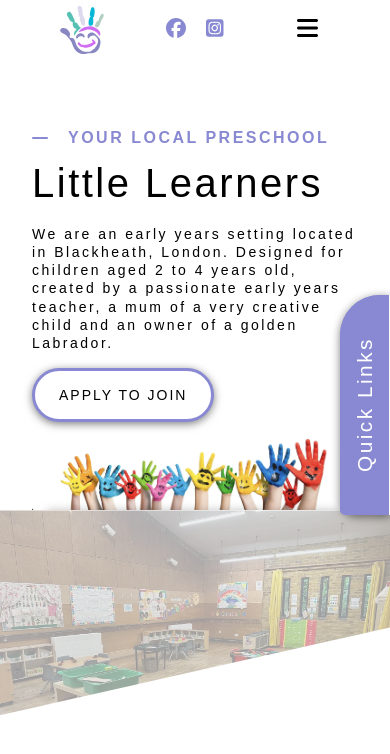
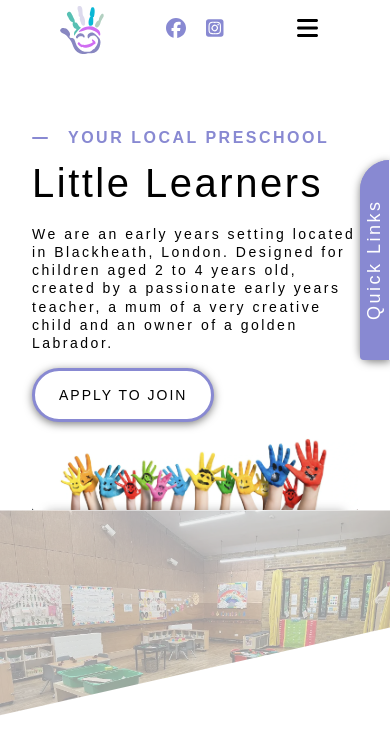
Before and after one commit to curveservices/little-learners, a React (Vite) app: page / in a window 390 px wide. Shown: the top 754 px of the page. Built offline with nearby package versions, Linux system fonts and the light colour scheme.

Commit message:
Add media query for quick-links-tab to enhance responsiveness on smaller screens

```diff
--- a/src/components/quickLinks/index.scss
+++ b/src/components/quickLinks/index.scss
@@ -63,3 +63,19 @@
     }
   }
 }
+@media screen and (max-width: 768px) {
+  .quick-links-tab {
+    top: 10rem;
+    .quick-links-wrapper {
+      .toggle-tab {
+        width: 30px;
+        height: 200px;
+        font-size: 18px;
+        &:hover {
+          background: var(--primary);
+          box-shadow: var(--box);
+        }
+      }
+    }
+  }
+}
```
